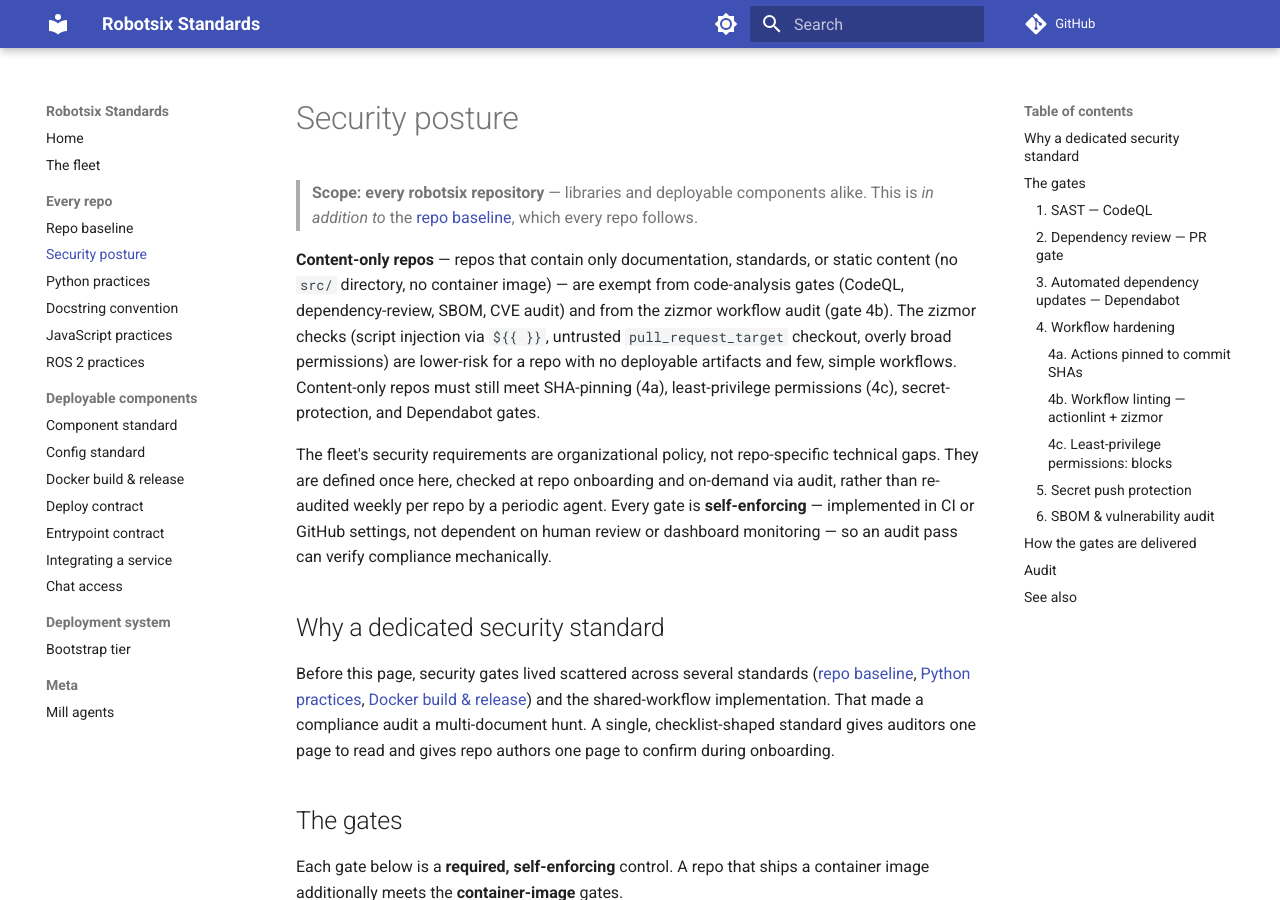
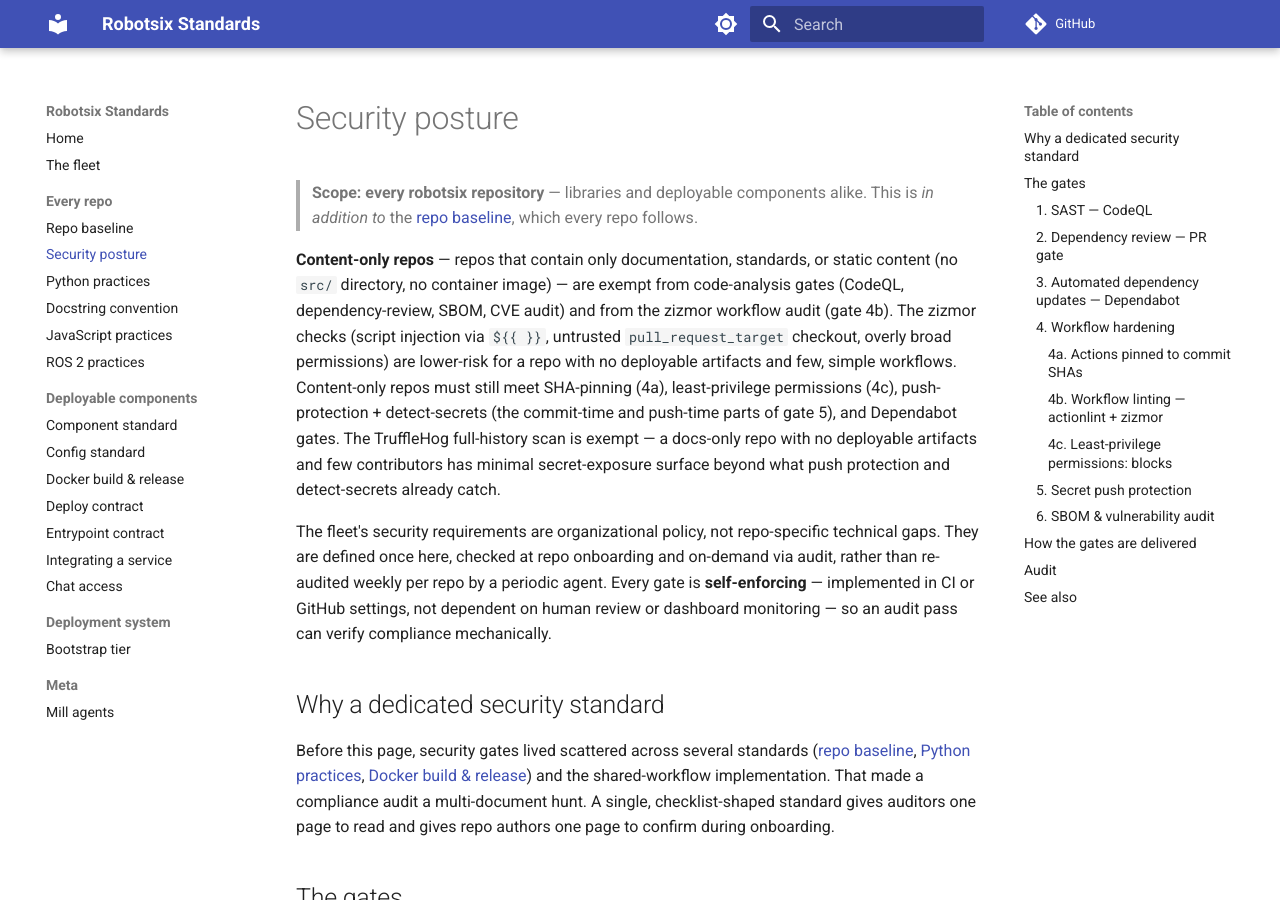
Before and after one commit to damien-robotsix/robotsix-standards, an MkDocs documentation site: the page built from docs/security-posture.md, in a window 1280 px wide and 900 px high. Built offline with MkDocs 1.6.1 and Material for MkDocs 9.7.7, drawn with Linux system fonts in a browser that asks for light colours; comment, search, counter and statistics services are not loaded.

Commit message:
mill: security-posture.md: clarify whether content-only repos must run TruffleHog (20260718T212027Z-security-posture-md-clarify-whether-cont-3cca) (#68)
* mill: security-posture.md: clarify whether content-only repos must run TruffleHog (20260718T212027Z-security-posture-md-clarify-whether-cont-3cca)

* rebase: fix stray parenthesis in CHANGELOG entry

---------

Co-authored-by: robotsix-mill <mill@robotsix.local>

```diff
--- a/docs/security-posture.md
+++ b/docs/security-posture.md
@@ -11,7 +11,11 @@ zizmor workflow audit (gate 4b). The zizmor checks (script injection via
 `${{ }}`, untrusted `pull_request_target` checkout, overly broad permissions)
 are lower-risk for a repo with no deployable artifacts and few, simple
 workflows. Content-only repos must still meet SHA-pinning (4a), least-privilege
-permissions (4c), secret-protection, and Dependabot gates.
+permissions (4c), push-protection + detect-secrets (the commit-time and
+push-time parts of gate 5), and Dependabot gates. The TruffleHog full-history
+scan is exempt — a docs-only repo with no deployable artifacts and few
+contributors has minimal secret-exposure surface beyond what push protection
+and detect-secrets already catch.
 
 The fleet's security requirements are organizational policy, not repo-specific
 technical gaps. They are defined once here, checked at repo onboarding and
```
Also changed, not shown: CHANGELOG.md (+1 -0 lines), changelog.d/20260718T212027Z-security-posture-md-clarify-whether-cont-3cca.misc.md (added, +1 -0 lines).
